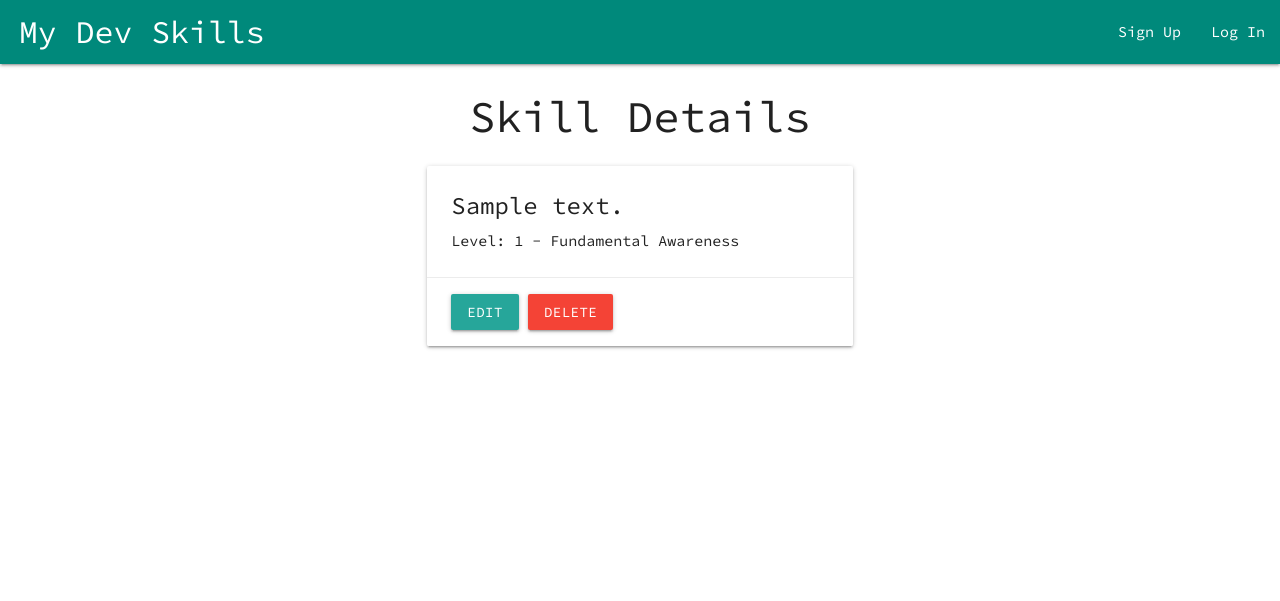
After one commit to cpak125/my-dev-skills, a Django app: page /skills/1 in a window 1280 px wide. The commit adds this page. Shown: the top 601 px of the page. Run offline with Django 4.2, Linux system fonts and the light colour scheme; tables that the repository leaves empty hold one stand-in row (values such as "Sample post").

Commit message:
implement skill detail view

```diff
--- a/main_app/models.py
+++ b/main_app/models.py
@@ -1,5 +1,6 @@
 from django.db import models
 from django.contrib.auth.models import User
+from django.urls import reverse
 
 SKILL_LEVELS = (
   (1,'1 - Fundamental Awareness'),
@@ -18,5 +19,8 @@ class Skill(models.Model):
   )
   user = models.ForeignKey(User, on_delete=models.CASCADE)
 
-  def __str_(self):
+  def __str__(self):
     return f'{self.name} ({self.id})'
+
+  def get_absolute_url(self):
+    return reverse('detail', kwargs={'skill_id': self.id})
--- a/main_app/static/css/style.css
+++ b/main_app/static/css/style.css
@@ -22,3 +22,9 @@ div.card-panel {
 div.row {
   margin-bottom: 0;
 }
+
+label {
+  font-size: 17px;
+  color: #263238;
+  font-weight: bolder;
+}
--- /dev/null
+++ b/main_app/templates/main_app/skill_detail.html
@@ -0,0 +1,20 @@
+{% extends 'base.html' %}
+{% block content %}
+
+<h3 class="center-align">Skill Details</h3>
+
+<div class="row">
+  <div class="col s6 offset-s3">
+    <div class="card">
+      <div class="card-content">
+        <span class="card-title">{{ skill.description }}</span>
+        <p>Level: {{ skill.get_level_display }}</p>
+      </div>
+      <div class="card-action">
+        <a href="#" class="btn">Edit</a>
+        <a href="#" class="btn red">Delete</a>
+      </div>
+    </div>
+  </div>
+</div>
+{% endblock %}
--- a/main_app/templates/main_app/skill_list.html
+++ b/main_app/templates/main_app/skill_list.html
@@ -6,7 +6,7 @@
 {% for skill in skill_list %}
 <div class="row">
   <div class="col s4 offset-s4 no-margin">
-    <a href="#">
+    <a href="{% url 'skills_detail' skill.id %}">
       <div class="card-panel center-align blue-grey hoverable">
         <span class="white-text">{{ skill.description }}</span>
       </div>
--- a/main_app/urls.py
+++ b/main_app/urls.py
@@ -6,6 +6,7 @@ urlpatterns = [
   path('', views.home, name='home'),
   path('skills/', views.SkillList.as_view(), name='skills_index'),
   path('skills/create/', views.SkillCreate.as_view(), name='skills_create'),
+  path('skills/<int:pk>', views.SkillDetail.as_view(), name='skills_detail'),
   path('accounts/signup/', views.signup, name='signup'),
 
 ]
--- a/main_app/views.py
+++ b/main_app/views.py
@@ -1,11 +1,15 @@
 from django.shortcuts import redirect, render
-from django.views.generic import ListView
+from django.views.generic import ListView, DetailView
 from django.views.generic.edit import CreateView
 from django.contrib.auth import login
 from django.contrib.auth.forms import UserCreationForm
 from .models import Skill
 
 # Create your views here.
+
+# Define the home view
+def home(request):
+  return render(request, 'home.html')
 
 # Class-Based View to list all skills of logged-in user
 class SkillList(ListView):
@@ -28,9 +32,9 @@ class SkillCreate(CreateView):
     # Let CreateView do its job as usual
     return super().form_valid(form)
 
-# Define the home view
-def home(request):
-  return render(request, 'home.html')
+# Class-Based View to get details of a skill
+class SkillDetail(DetailView):
+  model = Skill
 
 # Define signup functionality
 def signup(request):
```
